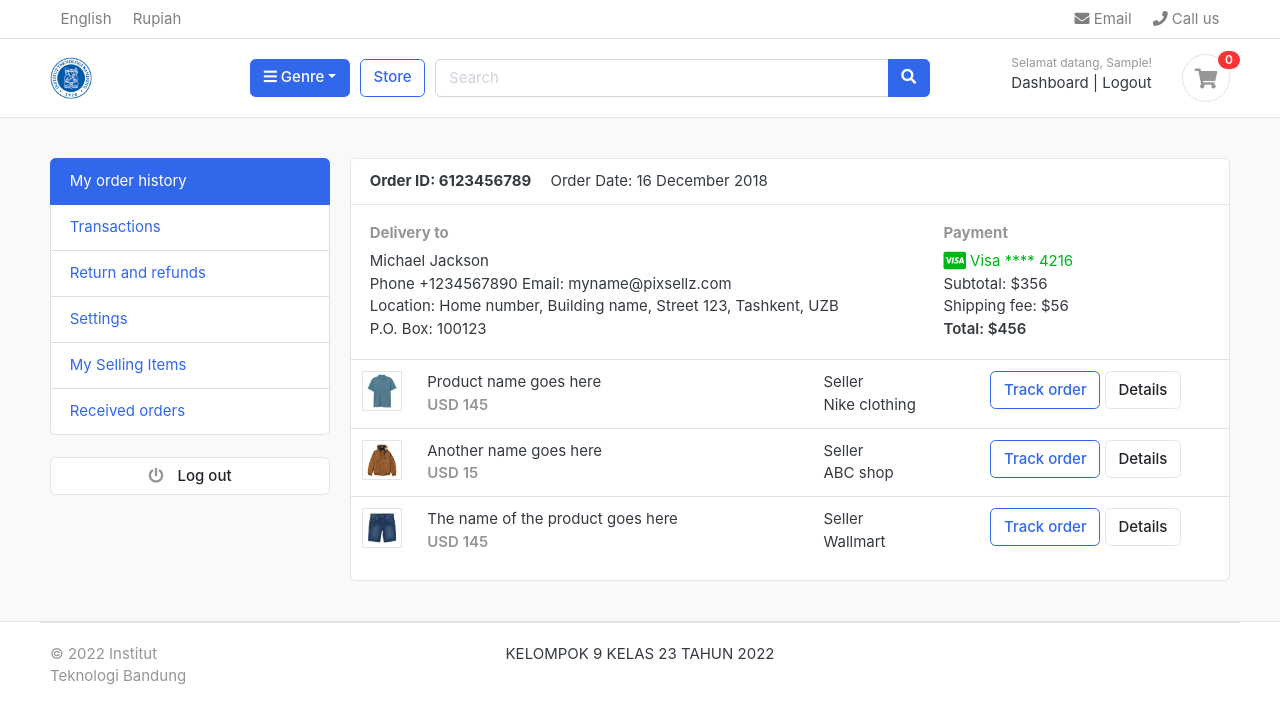
After one commit to gunturoktavianto/tubes, a Django app: page /accounts/ in a window 1280 px wide. The commit adds this page. Shown: the top 724 px of the page. Run offline with Django 3.2, Linux system fonts and the light colour scheme; the visitor is signed in with stand-in values (Sample User, id 1); data that the repository does not hold is empty; parts of the project's set-up code (start-up, migrations or seed data) failed here and were passed over; some libraries are stand-ins or nearby versions; some web fonts are replaced.

Commit message:
autentikasi akun

```diff
--- /dev/null
+++ b/accounts/urls.py
@@ -0,0 +1,16 @@
+from django.urls import path
+from . import views
+
+
+urlpatterns = [
+    path('register/', views.register, name='register'),
+    path('login/', views.login, name='login'),
+    path('logout/', views.logout, name='logout'),
+    path('dashboard/', views.dashboard, name='dashboard'),
+    path('', views.dashboard, name='dashboard'),
+
+    path('activate/<uidb64>/<token>/', views.activate, name='activate'),
+    path('forgotPassword/', views.forgotPassword, name='forgotPassword'),
+    path('resetpassword_validate/<uidb64>/<token>/', views.resetpassword_validate, name='resetpassword_validate'),
+    path('resetPassword/', views.resetPassword, name='resetPassword'),
+]
--- a/accounts/views.py
+++ b/accounts/views.py
@@ -1,3 +1,155 @@
-from django.shortcuts import render
+from django.shortcuts import render, redirect
+from .forms import RegistrationForm
+from .models import Account
+from django.contrib import messages, auth
+from django.contrib.auth.decorators import login_required
+from django.http import HttpResponse
+
+# buat aktivasi
+from django.contrib.sites.shortcuts import get_current_site
+from django.template.loader import render_to_string
+from django.utils.http import urlsafe_base64_encode, urlsafe_base64_decode
+from django.utils.encoding import force_bytes
+from django.contrib.auth.tokens import default_token_generator
+from django.core.mail import EmailMessage
 
 # Create your views here.
+def register(request):
+    if request.method == 'POST':
+        form = RegistrationForm(request.POST)
+        if form.is_valid():
+            first_name = form.cleaned_data['first_name']
+            last_name = form.cleaned_data['last_name']
+            phone_number = form.cleaned_data['phone_number']
+            email = form.cleaned_data['email']
+            password = form.cleaned_data['password']
+            username = email.split("@")[0]
+            user = Account.objects.create_user(first_name=first_name, last_name=last_name, email=email, username=username, password=password)
+            user.phone_number = phone_number
+            user.save()
+
+            # aktivasi user
+            current_site = get_current_site(request)
+            mail_subject = 'Silahkan aktifkan akun terlebih dahulu.'
+            message = render_to_string('accounts/account_verification_email.html', {
+                'user': user,
+                'domain': current_site,
+                'uid': urlsafe_base64_encode(force_bytes(user.pk)), # primary key
+                'token': default_token_generator.make_token(user),
+            })
+            to_email = email
+            send_email = EmailMessage(mail_subject, message, to=[to_email])
+            send_email.send()
+            # messages.success(request, 'Terima kasih sudah mendaftar. Segera cek email Anda!')
+            return redirect('/accounts/login/?command=verification&email='+email)
+
+    else:
+        form = RegistrationForm()
+    context = {
+        'form': form,
+    }
+    return render(request, 'accounts/register.html', context)
+
+def login(request):
+    if request.method == 'POST':
+        email = request.POST['email']
+        password = request.POST['password']
+
+        user = auth.authenticate(email=email, password=password)
+
+        if user is not None:
+            auth.login(request, user)
+            messages.success(request, 'Berhasil login.')
+            return redirect('dashboard')
+        else:
+            messages.error(request, 'Invalid login credentials')
+            return redirect('login')
+    return render(request, 'accounts/login.html')
+
+@login_required(login_url = 'login')
+def logout(request):
+    auth.logout(request)
+    messages.success(request, 'Anda telah keluar.')
+    return redirect('login')
+
+def activate(request, uidb64, token):
+    try:
+        uid = urlsafe_base64_decode(uidb64).decode()
+        user = Account._default_manager.get(pk=uid)
+    except(TypeError, ValueError, OverflowError, Account.DoesNotExist):
+        user = None
+
+    if user is not None and default_token_generator.check_token(user, token):
+        user.is_active = True
+        user.save()
+        messages.success(request, 'Selamat! Akun anda sudah aktif.')
+        return redirect('login')
+    else:
+        messages.error(request, 'Link aktivasi tidak valid')
+        return redirect('register')
+
+@login_required(login_url = 'login')
+def dashboard(request):
+    return render(request, 'accounts/dashboard.html')
+
+def forgotPassword(request):
+    if request.method == 'POST':
+        email = request.POST['email']
+        if Account.objects.filter(email=email).exists():
+            user = Account.objects.get(email__exact=email)
+
+            current_site = get_current_site(request)
+            mail_subject = 'Reset kata sandi akun Anda.'
+            message = render_to_string('accounts/reset_password_email.html', {
+                'user': user,
+                'domain': current_site,
+                'uid': urlsafe_base64_encode(force_bytes(user.pk)), # primary key
+                'token': default_token_generator.make_token(user),
+            })
+            to_email = email
+            send_email = EmailMessage(mail_subject, message, to=[to_email])
+            send_email.send()
+
+            messages.success(request, 'Link reset kata sandi sudah dikirimkan ke alamat email Anda.')
+            return redirect('login')
+
+
+        else:
+            messages.error(request, 'Akun tidak ada!')
+            return redirect('forgotPassword')
+
+    return render(request, 'accounts/forgotPassword.html')
+
+def resetpassword_validate(request, uidb64, token):
+    try:
+        uid = urlsafe_base64_decode(uidb64).decode()
+        user = Account._default_manager.get(pk=uid)
+    except(TypeError, ValueError, OverflowError, Account.DoesNotExist):
+        user = None
+
+    if user is not None and default_token_generator.check_token(user, token):
+        request.session['uid'] = uid
+        messages.success(request, 'Sialhkan reset kata sandi Anda')
+        return redirect('resetPassword')
+    else:
+        messages.error(request, 'Tautan ini kedaluwarsa')
+        return redirect('login')
+
+
+def resetPassword(request):
+    if request.method == 'POST':
+        password = request.POST['password']
+        confirm_password = request.POST['confirm_password']
+
+        if password == confirm_password:
+            uid = request.session.get('uid')
+            user = Account.objects.get(pk=uid)
+            user.set_password(password)
+            user.save()
+            messages.success(request, 'Reset kata sandi berhasil.')
+            return redirect('login')
+        else:
+            messages.error(request, 'Kata sandi tidak cocok.')
+            return redirect('resetPassword')
+    else:
+        return render(request, 'accounts/resetPassword.html')
--- /dev/null
+++ b/templates/accounts/dashboard.html
@@ -0,0 +1,108 @@
+{% extends 'base.html' %} {% block content %}
+
+<section class="section-conten padding-y bg">
+  {% include 'includes/alerts.html' %}
+  <div class="container">
+    <div class="row">
+      <aside class="col-md-3">
+        <!--   SIDEBAR   -->
+        <ul class="list-group">
+          <a class="list-group-item active" href="#"> My order history </a>
+          <a class="list-group-item" href="#"> Transactions </a>
+          <a class="list-group-item" href="#"> Return and refunds </a>
+          <a class="list-group-item" href="#">Settings </a>
+          <a class="list-group-item" href="#"> My Selling Items </a>
+          <a class="list-group-item" href="#"> Received orders </a>
+        </ul>
+        <br />
+        <a class="btn btn-light btn-block" href="{% url 'logout' %}"> <i class="fa fa-power-off"></i> <span class="text">Log out</span> </a>
+        <!--   SIDEBAR .//END   -->
+      </aside>
+      <main class="col-md-9">
+        <article class="card">
+          <header class="card-header">
+            <strong class="d-inline-block mr-3">Order ID: 6123456789</strong>
+            <span>Order Date: 16 December 2018</span>
+          </header>
+          <div class="card-body">
+            <div class="row">
+              <div class="col-md-8">
+                <h6 class="text-muted">Delivery to</h6>
+                <p>
+                  Michael Jackson <br />
+                  Phone +1234567890 Email: myname@pixsellz.com <br />
+                  Location: Home number, Building name, Street 123, Tashkent, UZB <br />
+                  P.O. Box: 100123
+                </p>
+              </div>
+              <div class="col-md-4">
+                <h6 class="text-muted">Payment</h6>
+                <span class="text-success">
+                  <i class="fab fa-lg fa-cc-visa"></i>
+                  Visa **** 4216
+                </span>
+                <p>
+                  Subtotal: $356 <br />
+                  Shipping fee: $56 <br />
+                  <span class="b">Total: $456 </span>
+                </p>
+              </div>
+            </div>
+            <!-- row.// -->
+          </div>
+          <!-- card-body .// -->
+          <div class="table-responsive">
+            <table class="table table-hover">
+              <tr>
+                <td width="65">
+                  <img src="../images/items/1.jpg" class="img-xs border" />
+                </td>
+                <td>
+                  <p class="title mb-0">Product name goes here</p>
+                  <var class="price text-muted">USD 145</var>
+                </td>
+                <td>
+                  Seller <br />
+                  Nike clothing
+                </td>
+                <td width="250"><a href="#" class="btn btn-outline-primary">Track order</a> <a href="#" class="btn btn-light"> Details </a></td>
+              </tr>
+              <tr>
+                <td>
+                  <img src="../images/items/2.jpg" class="img-xs border" />
+                </td>
+                <td>
+                  <p class="title mb-0">Another name goes here</p>
+                  <var class="price text-muted">USD 15</var>
+                </td>
+                <td>
+                  Seller <br />
+                  ABC shop
+                </td>
+                <td><a href="#" class="btn btn-outline-primary">Track order</a> <a href="#" class="btn btn-light"> Details </a></td>
+              </tr>
+              <tr>
+                <td>
+                  <img src="../images/items/3.jpg" class="img-xs border" />
+                </td>
+                <td>
+                  <p class="title mb-0">The name of the product goes here</p>
+                  <var class="price text-muted">USD 145</var>
+                </td>
+                <td>
+                  Seller <br />
+                  Wallmart
+                </td>
+                <td><a href="#" class="btn btn-outline-primary">Track order</a> <a href="#" class="btn btn-light"> Details </a></td>
+              </tr>
+            </table>
+          </div>
+          <!-- table-responsive .end// -->
+        </article>
+        <!-- order-group.// -->
+      </main>
+    </div>
+    <!-- row.// -->
+  </div>
+</section>
+{% endblock %}
--- /dev/null
+++ b/templates/includes/alerts.html
@@ -0,0 +1,8 @@
+{% if messages %} {% for message in messages %}
+<div id="message" class="container">
+  <div {% if message.tags %} class="alert alert-{{ message.tags }}" {% endif %} role="alert">
+    <button type="button" class="close" data-dismiss="alert"><span aria-hidden="true">&times;</span></button>
+    {% if message.level == DEFAULT_MESSAGE_LEVELS.ERROR %}Error: {% endif %} {{ message }}
+  </div>
+</div>
+{% endfor %} {% endif %}
--- a/templates/includes/footer.html
+++ b/templates/includes/footer.html
@@ -6,14 +6,8 @@
         <p class="text-muted">&copy 2022 Institut Teknologi Bandung</p>
       </div>
       <div class="col-md-8 text-md-center">
-        <span class="px-2">kelompok9@gmail.com</span>
-        <span class="px-2">021-123456</span>
-        <span class="px-2">Jl. Ganesha</span>
-      </div>
-      <div class="col-md-2 text-md-right text-muted">
-        <i class="fab fa-lg fa-cc-visa"></i>
-        <i class="fab fa-lg fa-cc-paypal"></i>
-        <i class="fab fa-lg fa-cc-mastercard"></i>
+        <span class="px-2">KELOMPOK 9 KELAS 23 TAHUN 2022</span>
+
       </div>
     </section>
   </div>
--- a/templates/includes/navbar.html
+++ b/templates/includes/navbar.html
@@ -70,13 +70,23 @@
         <!-- col.// -->
         <div class="col-lg-3 col-sm-6 col-8 order-2 order-lg-3">
           <div class="d-flex justify-content-end mb-3 mb-lg-0">
+            {% if user.id is None %}
             <div class="widget-header">
-              <small class="title text-muted">HALO GUNTUR!</small>
+              <small class="title text-muted">Selamat datang</small>
               <div>
-                <a href="./signin.html">Sign in</a> <span class="dark-transp"> | </span>
-                <a href="./register.html"> Register</a>
+                <a href="{% url 'login' %}">Sign in</a> <span class="dark-transp"> | </span>
+                <a href="{% url 'register' %}"> Register</a>
               </div>
             </div>
+            {% else %}
+            <div class="widget-header">
+              <small class="title text-muted">Selamat datang, {{user.first_name}}!</small>
+              <div>
+                <a href="{% url 'dashboard' %}">Dashboard</a> <span class="dark-transp"> | </span>
+                <a href="{% url 'logout' %}"> Logout</a>
+              </div>
+            </div>
+            {% endif %}
             <a href="{% url 'cart' %}" class="widget-header pl-3 ml-3">
               <div class="icon icon-sm rounded-circle border"><i class="fa fa-shopping-cart"></i></div>
               <span class="badge badge-pill badge-danger notify">{{cart_count}}</span>
--- a/tubes/urls.py
+++ b/tubes/urls.py
@@ -24,4 +24,5 @@ urlpatterns = [
     path('', views.home, name='home' ),
     path('store/', include('store.urls')),
     path('cart/', include('carts.urls')),
+    path('accounts/', include('accounts.urls')),
 ] + static(settings.MEDIA_URL, document_root=settings.MEDIA_ROOT)
```
Also changed, not shown: accounts/forms.py (added, +36 -0 lines), static/js/script.js (+21 -27 lines), templates/accounts/account_verification_email.html (added, +9 -0 lines), templates/accounts/forgotPassword.html (added, +33 -0 lines), templates/accounts/login.html (added, +47 -0 lines), templates/accounts/register.html (added, +66 -0 lines), templates/accounts/resetPassword.html (added, +35 -0 lines), templates/accounts/reset_password_email.html (added, +9 -0 lines), templates/store/store.html (+0 -33 lines), tubes/settings.py (+11 -0 lines).
